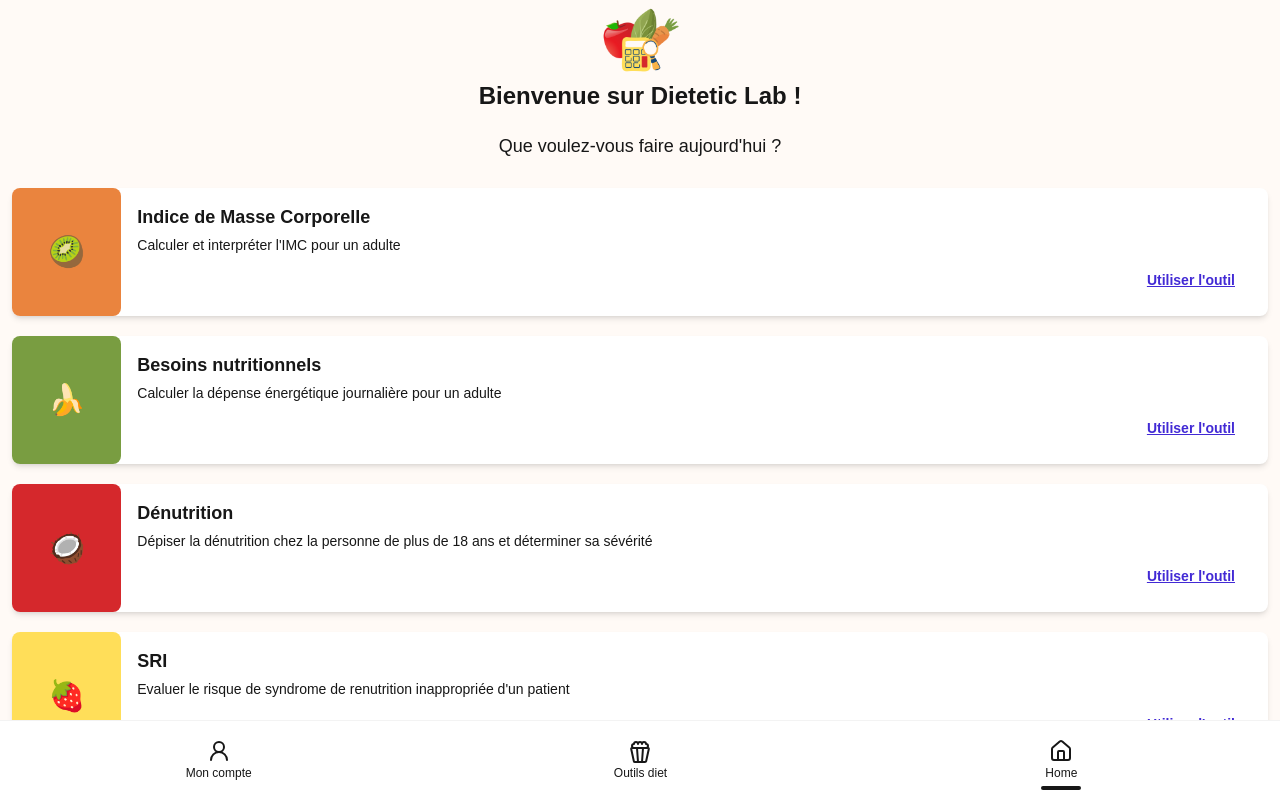
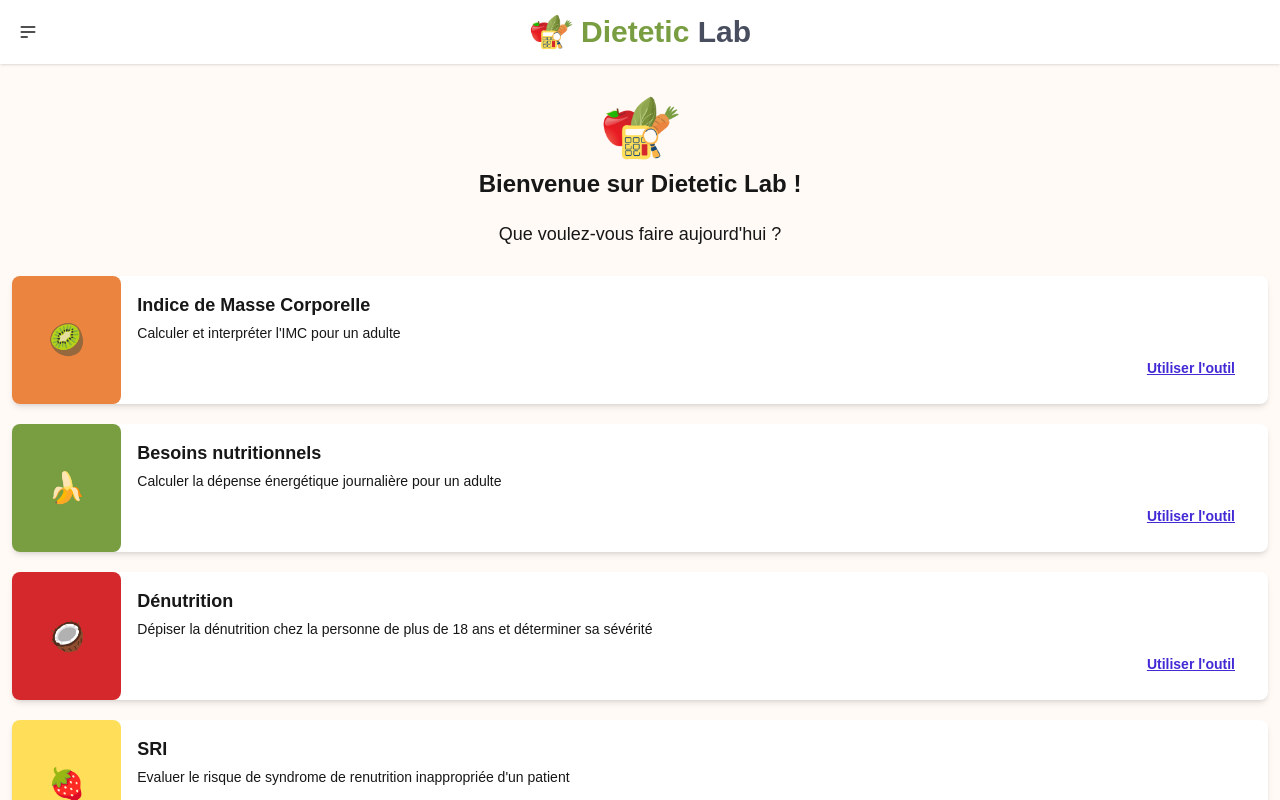
Before and after one commit to Edwige08/dietetic_lab_front, a Next.js app: page / in a window 1280 px wide. Shown: the top 800 px of the page. Built offline with nearby package versions, Linux system fonts and the light colour scheme.

Commit message:
update: responsive (dock is replaced by navbar for large screens

```diff
--- a/src/app/layout.tsx
+++ b/src/app/layout.tsx
@@ -3,6 +3,7 @@ import { Geist, Geist_Mono } from "next/font/google";
 import "./globals.css";
 import Dock from "@/components/Dock";
 import Head from "next/head";
+import Navbar from "@/components/Navbar";
 
 const geistSans = Geist({
   variable: "--font-geist-sans",
@@ -38,8 +39,13 @@ export default function RootLayout({
       <body
         className={`${geistSans.variable} ${geistMono.variable} antialiased pb-20`}
       >
+        <div className="hidden md:flex">
+          <Navbar />
+        </div>
         {children}
-        <Dock />
+        <div className="md:hidden">
+          <Dock />
+        </div>
       </body>
     </html>
   );
--- a/src/app/page.tsx
+++ b/src/app/page.tsx
@@ -5,7 +5,7 @@ import Link from "next/link";
 export default function Home() {
   return (
     <div>
-      <div className="flex flex-col items-center ">
+      <div className="flex flex-col pt-4 items-center ">
         <Image
           src="/logo_image_fond.png"
           width={500}
@@ -13,8 +13,8 @@ export default function Home() {
           alt="Logo de Dietetic Lab"
           className="w-20"
         />
-        <h1 className="text-2xl font-bold mb-5">Bienvenue sur Dietetic Lab !</h1>
-        <p className="text-lg mb-5">Que voulez-vous faire aujourd&apos;hui ?</p>
+        <h1 className="text-center text-2xl font-bold mb-5">Bienvenue sur Dietetic Lab&nbsp;!</h1>
+        <p className="text-lg mb-5">Que voulez-vous faire aujourd&apos;hui&nbsp;?</p>
       </div>
 
       <div className="flex flex-col gap-1">
--- a/src/components/Navbar.tsx
+++ b/src/components/Navbar.tsx
@@ -3,20 +3,44 @@ import Link from "next/link";
 
 export default function Navbar() {
     return (
-        <>
-            <div className="flex flex-row justify-center navbar bg-base-100 shadow-sm mb-10">
+        <div className="navbar mb-2 shadow-sm bg-white">
+            <div className="navbar-start">
+                <div className="dropdown">
+                    <div tabIndex={0} role="button" className="btn btn-ghost btn-circle">
+                        <svg xmlns="http://www.w3.org/2000/svg" className="h-5 w-5" fill="none" viewBox="0 0 24 24" stroke="currentColor"> <path strokeLinecap="round" strokeLinejoin="round" strokeWidth="2" d="M4 6h16M4 12h16M4 18h7" /> </svg>
+                    </div>
+                    <ul
+                        tabIndex={0}
+                        className="menu menu-sm dropdown-content bg-base-100 rounded-box z-1 mt-3 w-52 px-2 py-4 shadow">
+                        <li><Link href="/imc" className="text-lg">🥝 Calcul IMC</Link></li>
+                        <li><Link href="/dej" className="text-lg">🍌 Calcul DEJ</Link></li>
+                        <li><Link href="/undernutrition" className="text-lg">🥥 Eval dénutrition</Link></li>
+                        <li><Link href="/sri" className="text-lg">🍓 Evaluation SRI</Link></li>
+                        <li><Link href="/ingesta" className="text-lg">🍍 Calcul Ingesta</Link></li>
+                        <br />
+                        <li></li>
+                        <br />
+                        <li><Link href="/about" className="text-base">A propos</Link></li>
+                        <li><Link href="/" className="text-base">Vos retours</Link></li>
+                        <li><Link href="/" className="text-base">Mentions légales</Link></li>
+                    </ul>
+                </div>
+            </div>
+            <div className="navbar-center">
+                <Link href="/" className="flex flex-row items-center gap-2 font-bold text-3xl">
                     <Image
                         src="/logo_image.png"
                         width={500}
                         height={500}
                         alt="Logo de Dietetic Lab"
-                    className="h-15"
+                        className="h-11 w-11"
                     />
-                <Link className="btn btn-ghost text-3xl" href={"/"}>
+                    <p>
                         <span className="text-(--greenColor)">Dietetic</span> <span className="text-(--grayColor)">Lab</span>
+                    </p>
                 </Link>
             </div>
-        </>
-
+            <div className="navbar-end"></div>
+        </div>
     )
 }
```
Lines whose indentation alone changed are shown as unchanged.
